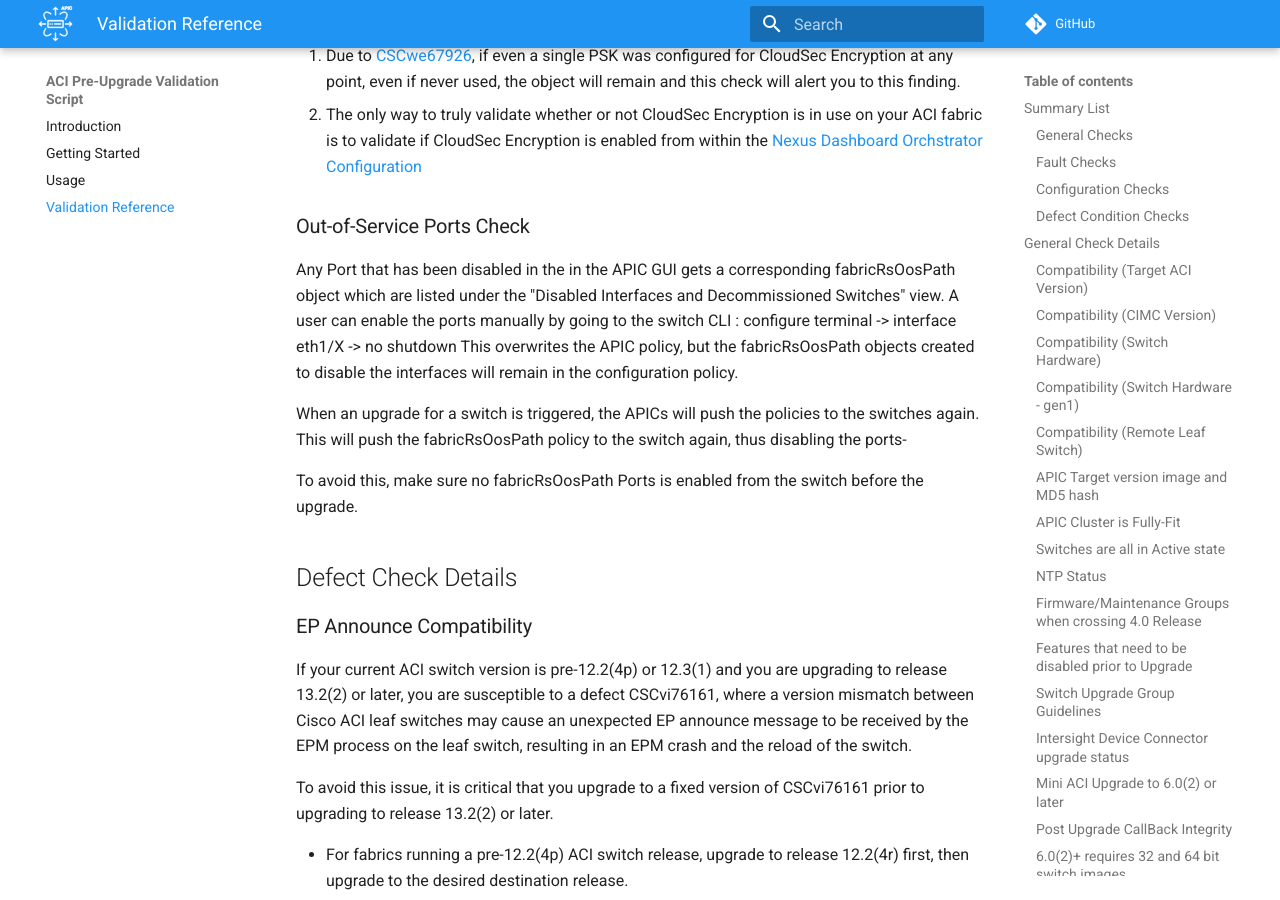
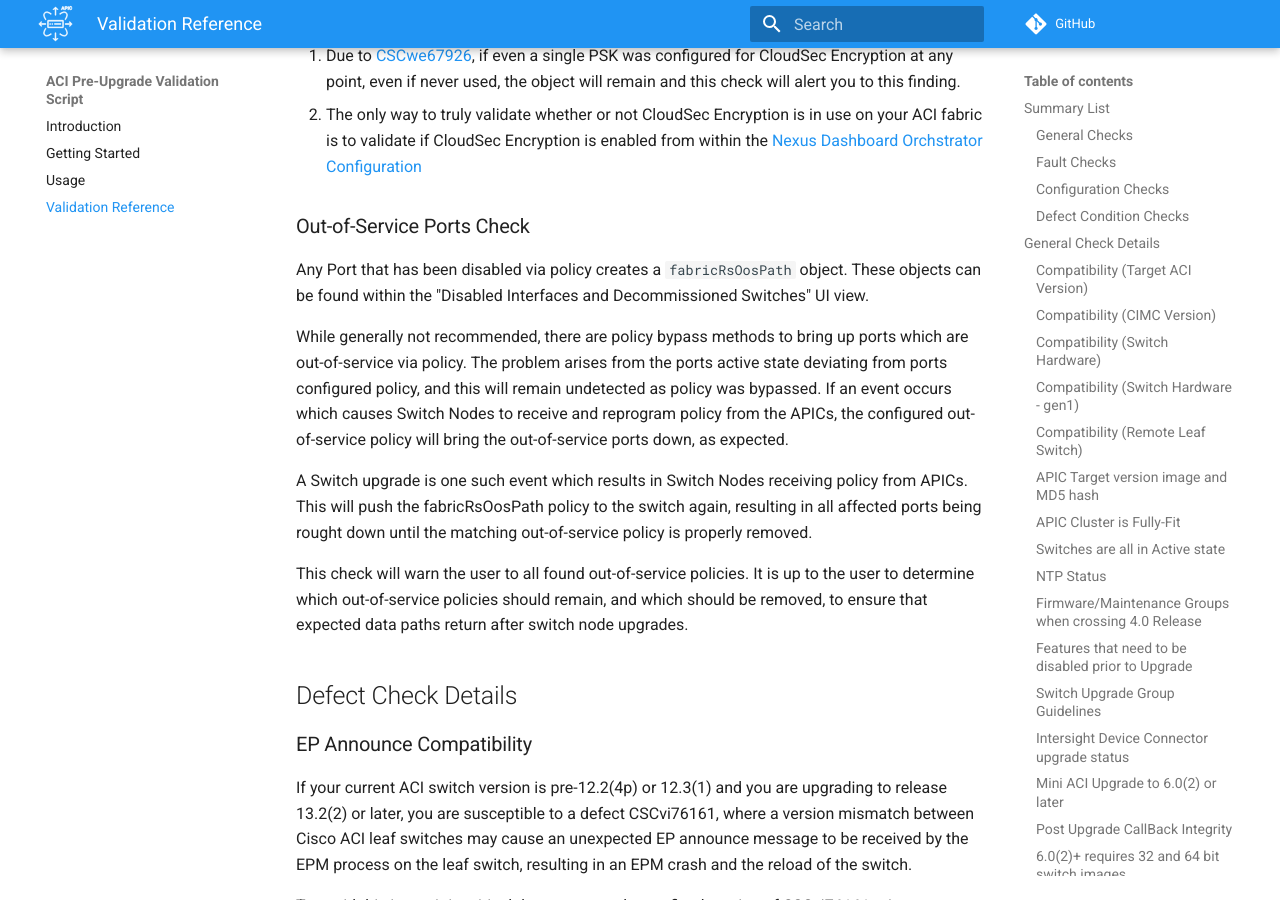
Before and after one commit to datacenter/ACI-Pre-Upgrade-Validation-Script, an MkDocs documentation site: the page built from docs/docs/validations.md, in a window 1280 px wide and 900 px high, scrolled down 51685 px. Built offline with MkDocs 1.6.1 and Material for MkDocs 9.7.7, drawn with Linux system fonts in a browser that asks for light colours; emoji names are drawn with the system emoji font; comment, search, counter and statistics services are not loaded.

Commit message:
doc verbiage update

```diff
--- a/docs/docs/validations.md
+++ b/docs/docs/validations.md
@@ -140,7 +140,7 @@
 [c15]: #bd-and-epg-subnet-must-have-matching-scopes
 [c16]: #unsupported-fec-configuration-for-n9k-c93180yc-ex
 [c17]: #cloudsec-encryption-check
-[c18]: #out_of_service_ports_check
+[c18]: #out-of-service-ports-check
 
 
 
@@ -1964,13 +1964,13 @@
 
 ### Out-of-Service Ports Check
 
-Any Port that has been disabled in the in the APIC GUI gets a corresponding fabricRsOosPath object which are listed under the "Disabled Interfaces and Decommissioned Switches" view.
-A user can enable the ports manually by going to the switch CLI : configure terminal -> interface eth1/X -> no shutdown
-This overwrites the APIC policy, but the fabricRsOosPath objects created to disable the interfaces will remain in the configuration policy.
-
-When an upgrade for a switch is triggered, the APICs will push the policies to the switches again. This will push the fabricRsOosPath policy to the switch again, thus disabling the ports-
-
-To avoid this, make sure no fabricRsOosPath Ports is enabled from the switch before the upgrade.
+Any Port that has been disabled via policy creates a `fabricRsOosPath` object. These objects can be found within the "Disabled Interfaces and Decommissioned Switches" UI view.
+
+While generally not recommended, there are policy bypass methods to bring up ports which are out-of-service via policy. The problem arises from the ports active state deviating from ports configured policy, and this will remain undetected as policy was bypassed. If an event occurs which causes Switch Nodes to receive and reprogram policy from the APICs, the configured out-of-service policy will bring the out-of-service ports down, as expected.
+
+A Switch upgrade is one such event which results in Switch Nodes receiving policy from APICs. This will push the fabricRsOosPath policy to the switch again, resulting in all affected ports being rought down until the matching out-of-service policy is properly removed.
+
+This check will warn the user to all found out-of-service policies. It is up to the user to determine which out-of-service policies should remain, and which should be removed, to ensure that expected data paths return after switch node upgrades.
 
 
 ## Defect Check Details
```
